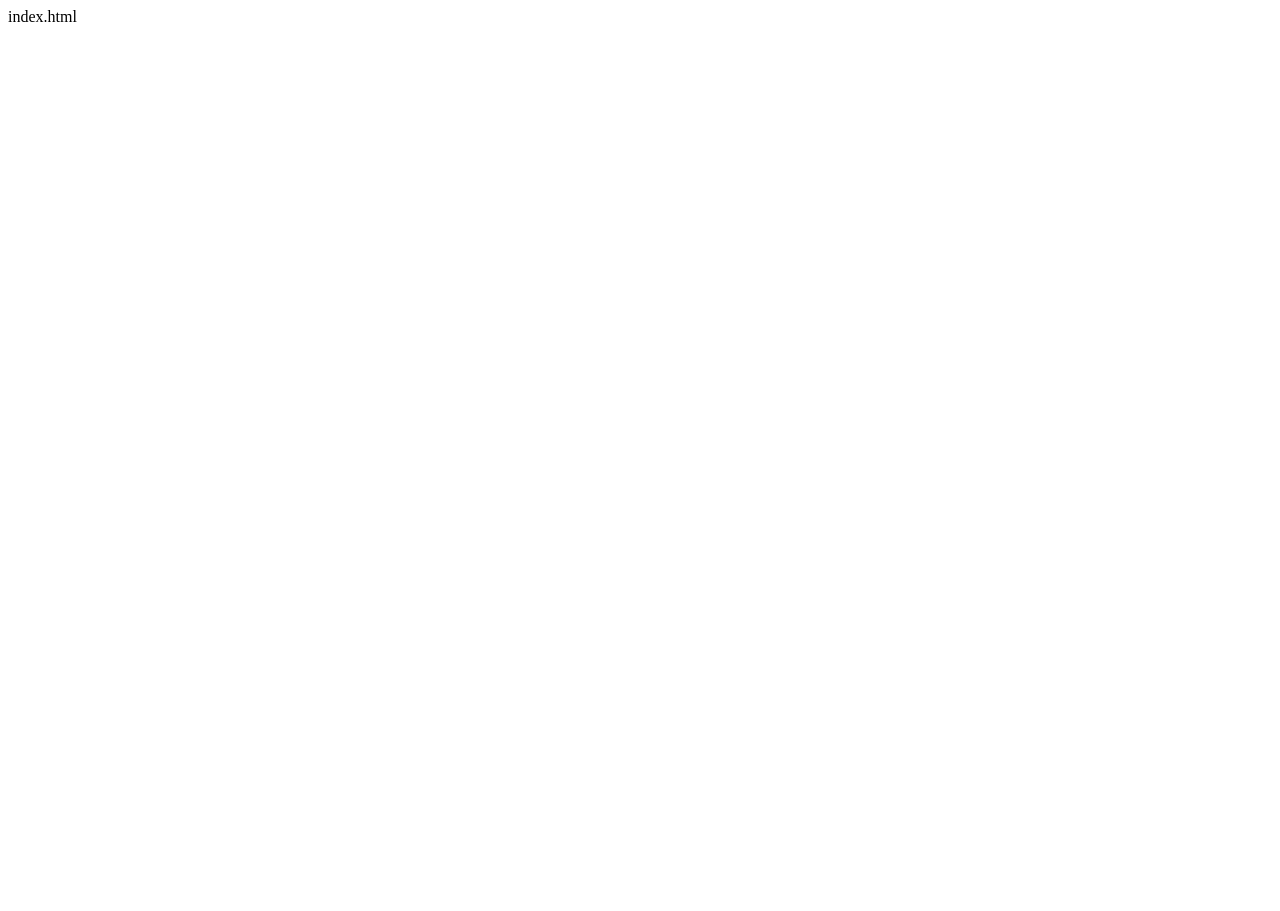
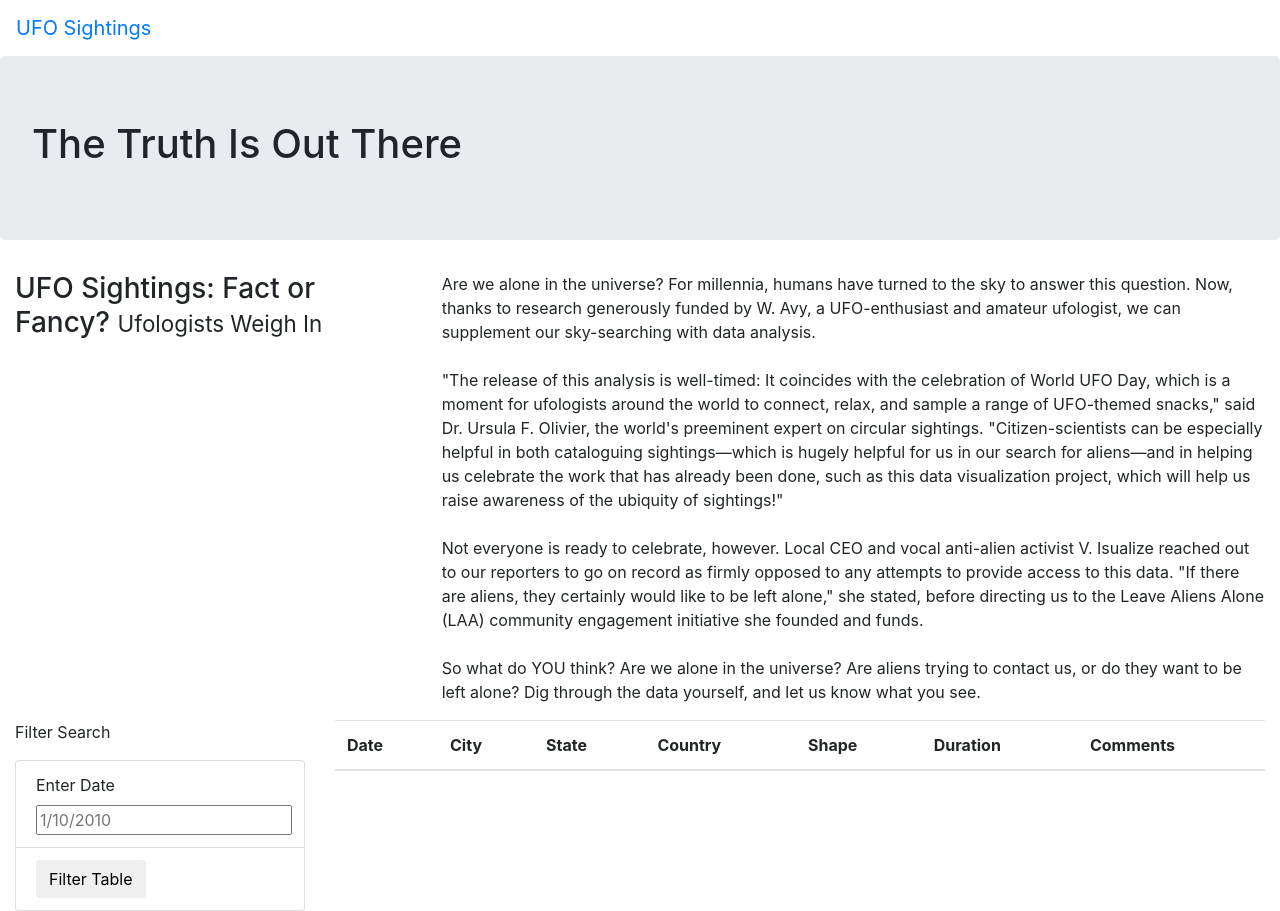
Before and after one commit to krockway/UFOs, a plain HTML site: page index.html in a window 1280 px wide. Before the commit the page ends 800 px from the top, so only its background shows below. Drawn offline with nearby package versions, Linux system fonts and the light colour scheme.

Commit message:
HTML table structure built

```diff
--- a/index.html
+++ b/index.html
@@ -1 +1,90 @@
-index.html
+<!DOCTYPE html>
+<html lang="en">
+<head>
+    <meta charset="UTF-8">
+    <meta name="viewport" content="width=device-width, initial-scale=1.0">
+    <title>UFO Finder</title>
+    <link
+      rel="stylesheet"
+      href="https://maxcdn.bootstrapcdn.com/bootstrap/4.0.0/css/bootstrap.min.css"
+      integrity="sha384-Gn5384xqQ1aoWXA+058RXPxPg6fy4IWvTNh0E263XmFcJlSAwiGgFAW/dAiS6JXm"
+      crossorigin="anonymous"
+    />
+    <link rel="stylesheet" href="static/css/style.css">
+
+</head>
+<body>
+    <div class="wrapper">
+        <nav class="navbar navbar-expand-lg">
+            <a class="navbar-brand" href="index.html">UFO Sightings</a>
+        </nav>
+        <div class="jumbotron">
+            <h1>The Truth Is Out There</h1>
+        </div>
+        <div class="container-fluid">
+            <div class="row">
+                <div class="col-md-4">
+                    <h3>UFO Sightings: Fact or Fancy? <small>Ufologists Weigh In</small></h3>
+                </div>
+                <div class="col-md-8">
+                    <p>
+                        Are we alone in the universe? For millennia, humans have turned to the sky to answer this question.
+                        Now, thanks to research generously funded by W. Avy, a UFO-enthusiast and amateur ufologist, we can supplement our
+                        sky-searching with data analysis.
+                        <br><br>
+                        "The release of this analysis is well-timed: It coincides with the celebration of World UFO Day,
+                        which is a moment for ufologists around the world to connect, relax, and sample a range of UFO-themed snacks,"
+                        said Dr. Ursula F. Olivier, the world's preeminent expert on circular sightings. "Citizen-scientists can be especially
+                         helpful in both cataloguing sightings—which is hugely helpful for us in our search for aliens—and in helping us
+                         celebrate the work that has already been done, such as this data visualization project, which will help us raise
+                         awareness of the ubiquity of sightings!"
+                         <br><br>
+                        Not everyone is ready to celebrate, however. Local CEO and vocal anti-alien activist V. Isualize reached out to our
+                        reporters to go on record as firmly opposed to any attempts to provide access to this data. "If there are aliens, they
+                        certainly would like to be left alone," she stated, before directing us to the Leave Aliens Alone (LAA) community engagement
+                        initiative she founded and funds.
+                        <br><br>
+                        So what do YOU think? Are we alone in the universe? Are aliens trying to contact us, or do they want to be left alone?
+                        Dig through the data yourself, and let us know what you see.
+                    </p>
+                </div>
+            </div>
+        </div>
+        <div class="container-fluid">
+            <div class="row">
+                <div class="col-md-3">
+                    <form>
+                        <p>Filter Search</p>
+                        <ul class="list-group">
+                            <li class="list-group-item">
+                                <label for="date">Enter Date</label>
+                                <input type="text" placeholder="1/10/2010" id="datetime" />
+                            </li>
+                            <li class="list-group-item">
+                                <button id="filter-btn" type="button" class="btn btn-default">Filter Table</button>
+                            </li>
+                        </ul>
+                    </form>
+                </div>
+                <div class="col-md-9">
+                    <table class="table table-striped">
+                        <thead>
+                            <tr>
+                                <th>Date</th>
+                                <th>City</th>
+                                <th>State</th>
+                                <th>Country</th>
+                                <th>Shape</th>
+                                <th>Duration</th>
+                                <th>Comments</th>
+                            </tr>
+                        </thead>
+                        <tbody>
+                        </tbody>
+                    </table>
+                </div>
+            </div>
+        </div>
+    </div>
+</body>
+</html>
```
